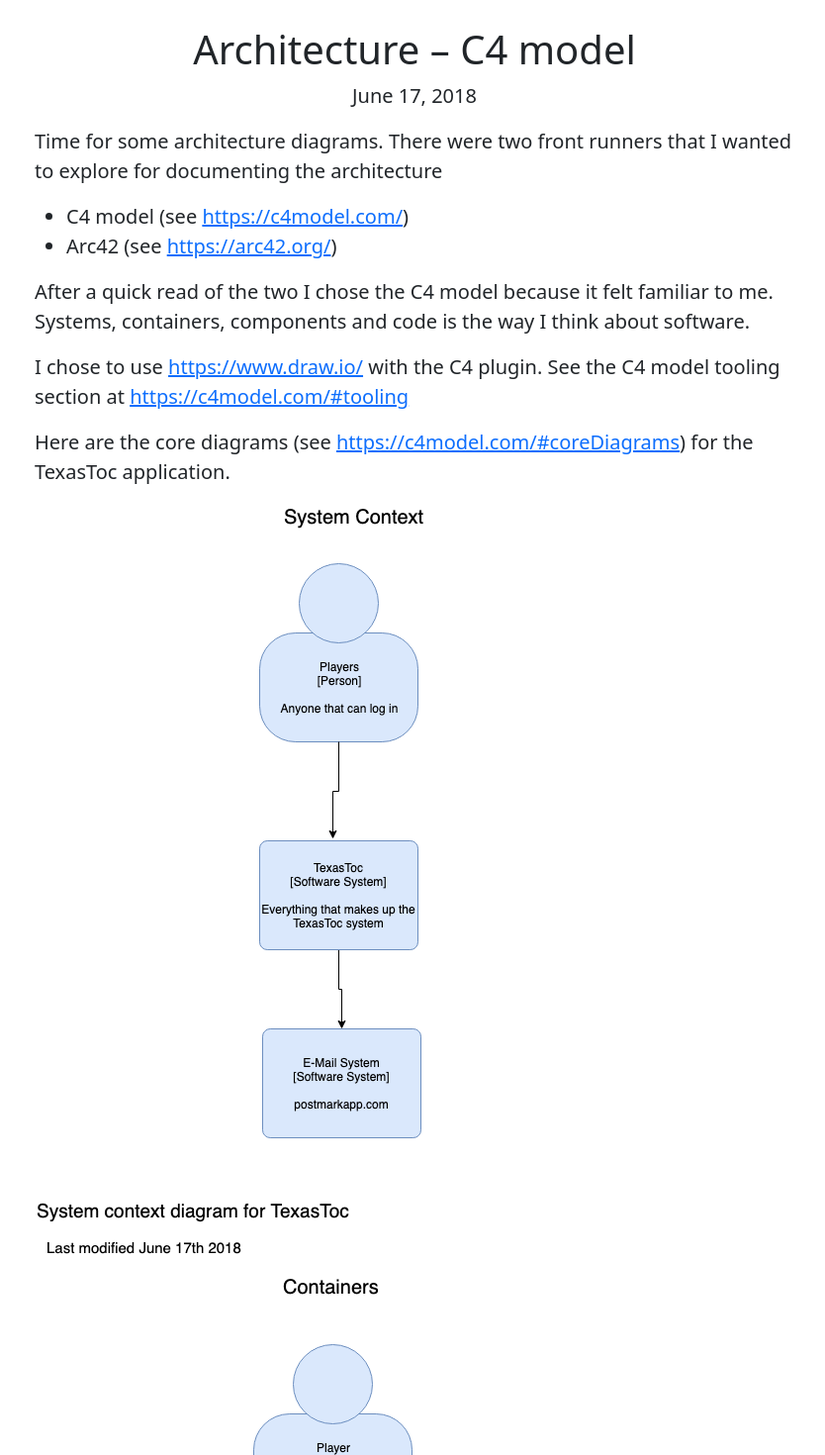
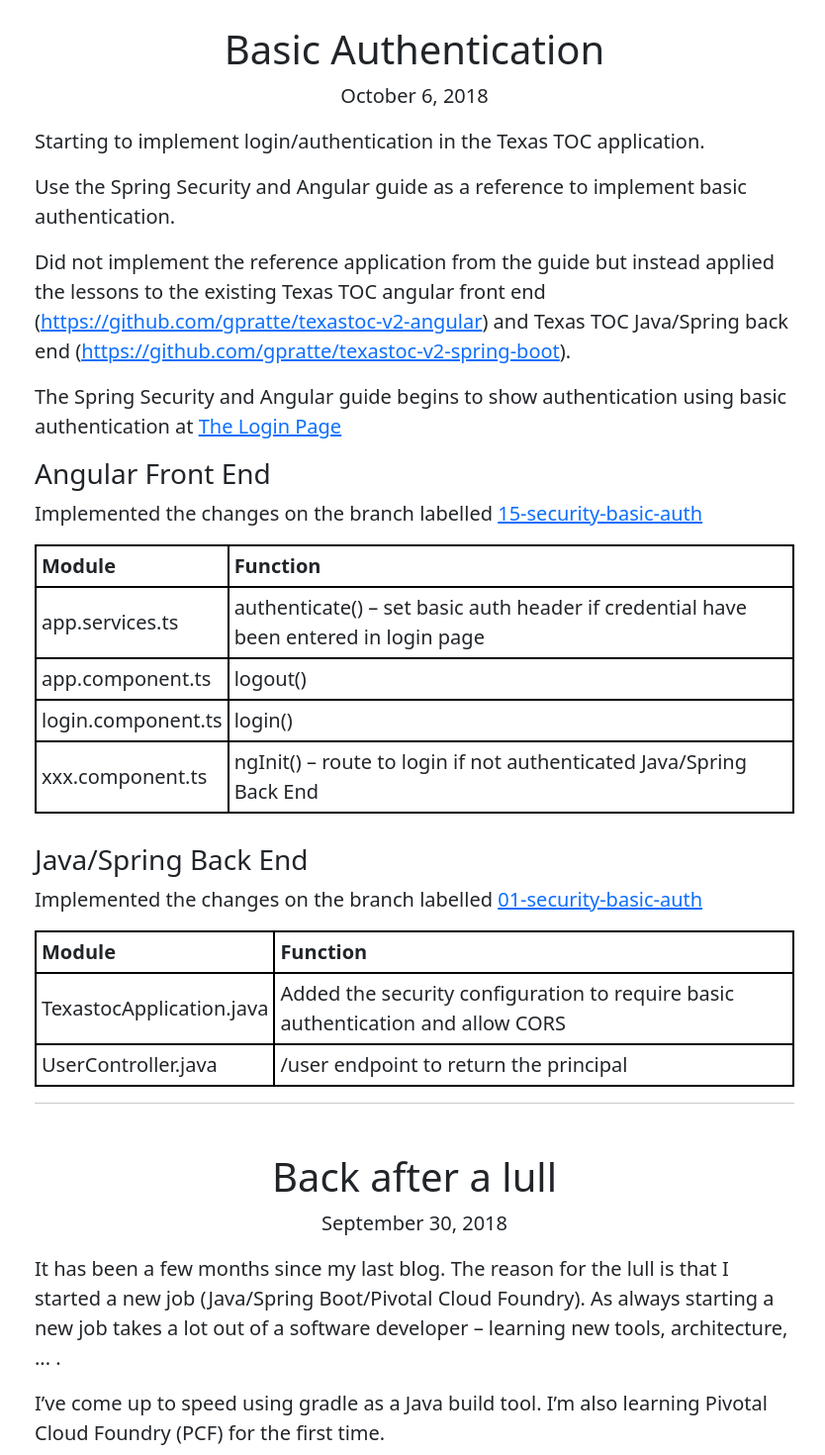
Before and after one commit to gpratte/trifecta, a React (Create React App) app: page /blog in a window 1280 px wide. Shown: the part 160-1630 px from the top of the page at 99% size, without its empty margins (221-1055 px from the left). Built offline with nearby package versions, Linux system fonts and the light colour scheme.

Commit message:
entry with table

```diff
--- a/src/blog/blog.css
+++ b/src/blog/blog.css
@@ -16,3 +16,8 @@
     margin-left: 20%;
     margin-right: 20%;
 }
+table, th, td {
+    border: 2px solid black;
+    border-collapse: collapse;
+    padding: 5px;
+}
--- a/src/blog/blogData.ts
+++ b/src/blog/blogData.ts
@@ -5,6 +5,66 @@
 }
 
 export const blogEntries: Array<BlogData> = [
+  {
+    header: "Basic Authentication",
+    body: `<p>Starting to implement login/authentication in the Texas TOC application.</p>
+     <p>Use the Spring Security and Angular guide as a reference to implement basic authentication.</p>
+     <p>Did not implement the reference application from the guide but instead applied the lessons to the existing Texas TOC angular front end (<a href="https://github.com/gpratte/texastoc-v2-angular">https://github.com/gpratte/texastoc-v2-angular</a>) and Texas TOC Java/Spring back end (<a href="https://github.com/gpratte/texastoc-v2-spring-boot">https://github.com/gpratte/texastoc-v2-spring-boot</a>).</p>
+     <p>The Spring Security and Angular guide begins to show authentication using basic authentication at <a href="https://spring.io/guides/tutorials/spring-security-and-angular-js/#_the_login_page_angular_js_and_spring_security_part_ii">The Login Page</a></p>
+
+     <h3>Angular Front End</h3>
+     <p>Implemented the changes on the branch labelled <a href="https://github.com/gpratte/texastoc-v2-angular/tree/15-security-basic-auth">15-security-basic-auth</a></p>
+     <table>
+       <tr>
+         <th>Module</th>
+         <th>Function</th>
+       </tr>
+       <tr>
+         <td>app.services.ts</td>
+         <td>authenticate() – set basic auth header if credential have been entered in login page</td>
+       </tr>
+       <tr>
+         <td>app.component.ts</td>
+         <td>logout()</td>
+       </tr>
+       <tr>
+         <td>login.component.ts</td>
+         <td>login()</td>
+       </tr>
+       <tr>
+         <td>xxx.component.ts</td>
+         <td>ngInit() – route to login if not authenticated
+Java/Spring Back End</td>
+       </tr>
+     </table>
+     <br>
+     <h3>Java/Spring Back End</h3>
+     <p>Implemented the changes on the branch labelled <a href="https://github.com/gpratte/texastoc-v2-spring-boot/tree/01-security-basic-auth">01-security-basic-auth</a></p>
+     <table class="table">
+       <tr>
+         <th>Module</th>
+         <th>Function</th>
+       </tr>
+       <tr>
+         <td>TexastocApplication.java</td>
+         <td>Added the security configuration to require basic authentication and allow CORS</td>
+       </tr>
+       <tr>
+         <td>UserController.java</td>
+         <td>\t/user endpoint to return the principal</td>
+       </tr>
+     </table>`,
+    createdAt: "October 6, 2018"
+  },
+  {
+    header: "Back after a lull",
+    body: `<p>It has been a few months since my last blog. The reason for the lull is that I started a new job (Java/Spring Boot/Pivotal Cloud Foundry). As always starting a new job takes a lot out of a software developer – learning new tools, architecture, ... .</p>
+     <p>I’ve come up to speed using gradle as a Java build tool. I’m also learning Pivotal Cloud Foundry (PCF) for the first time.</p>
+     <p>Recently I’ve found time to get back to working on version 2 of the Texastoc application. I am currently working through the Spring Security and Angular tutorial in the Spring Guides.</p>
+     <p>See Spring Security and Angular at <a href="https://spring.io/guides/tutorials/spring-security-and-angular-js/">https://spring.io/guides/tutorials/spring-security-and-angular-js/</a></p>
+     <p>I’m not going through it from scratch but instead applying it to my Angular 6 and Spring Boot application. I’ll go into the gory details when I have it working in my next blog.</p>`,
+    createdAt: "September 30, 2018"
+  },
   {
     header: "Architecture – C4 model",
     body: `<p>Time for some architecture diagrams. There were two front runners that I wanted to explore for documenting the architecture</p>
```
